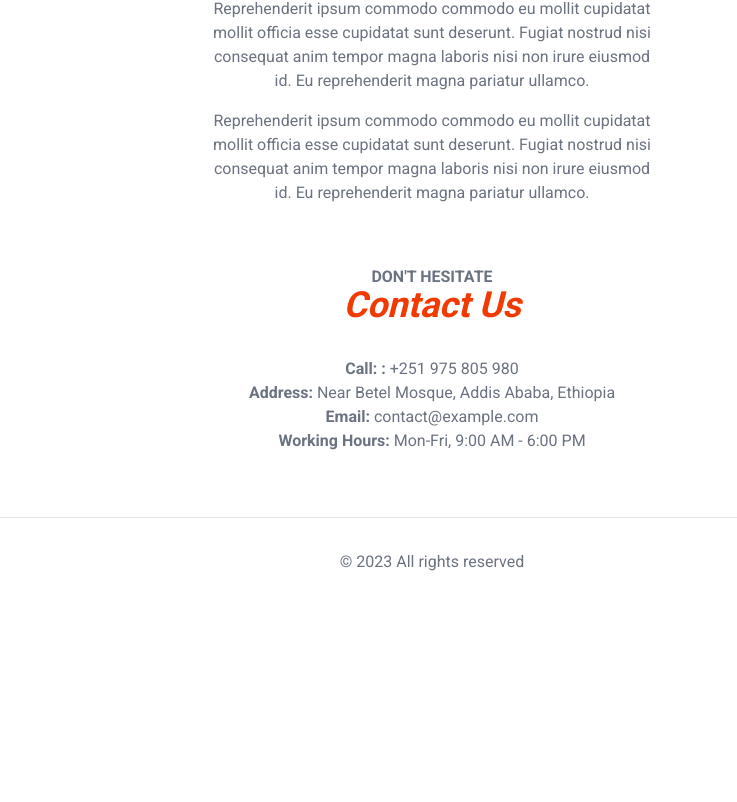
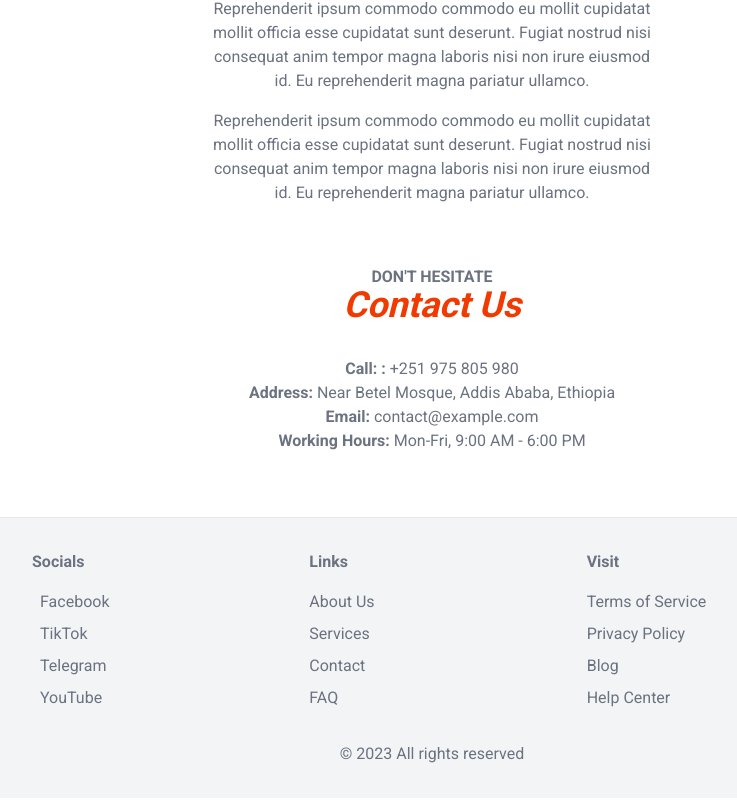
Before and after one commit to AbdelazizEbrahim/food-ordering-app, a Next.js app: page / in a window 1280 px wide. Shown: the part 589-1391 px from the top of the page, without its empty margins (208-945 px from the left). Before the commit the page ends 1211 px from the top, so only its background shows below. Built offline with nearby package versions, Linux system fonts and the light colour scheme; no server answers; the database is empty.

Commit message:
added some aos animation

```diff
--- a/package.json
+++ b/package.json
@@ -10,6 +10,9 @@
   },
   "dependencies": {
     "@auth/mongodb-adapter": "^3.4.2",
+    "@fortawesome/fontawesome-svg-core": "^6.6.0",
+    "@fortawesome/free-brands-svg-icons": "^6.6.0",
+    "@fortawesome/react-fontawesome": "^0.2.2",
     "aos": "^2.3.4",
     "bcrypt": "^5.1.1",
     "chapa": "^1.0.5",
--- a/src/app/api/upload/route.js
+++ /dev/null
@@ -1,63 +0,0 @@
-import { storage } from '@/libs/firebase';
-import { ref, uploadBytesResumable, getDownloadURL } from 'firebase/storage';
-import Busboy from 'busboy';
-
-// Disable body parsing to handle file uploads manually
-export const config = {
-  api: {
-    bodyParser: false,
-  },
-};
-
-// Upload image to Firebase storage and return the download URL
-const uploadFile = async (fileBuffer, filename) => {
-  const fileRef = ref(storage, `images/${filename}`);
-  const uploadTask = await uploadBytesResumable(fileRef, fileBuffer);
-  const downloadURL = await getDownloadURL(uploadTask.ref);
-  return downloadURL;
-};
-
-// Parse multipart form data using Busboy
-const parseForm = (req) => {
-  return new Promise((resolve, reject) => {
-    const busboy = new Busboy({ headers: req.headers });
-    const uploadedFiles = [];
-
-    busboy.on('file', (fieldname, file, filename) => {
-      const fileBuffers = [];
-      file.on('data', (data) => {
-        fileBuffers.push(data);
-      });
-      file.on('end', async () => {
-        const fileBuffer = Buffer.concat(fileBuffers);
-        try {
-          const downloadURL = await uploadFile(fileBuffer, filename);
-          uploadedFiles.push({
-            filename,
-            downloadURL,
-          });
-        } catch (error) {
-          reject(error);
-        }
-      });
-    });
-
-    busboy.on('finish', () => {
-      resolve(uploadedFiles);
-    });
-
-    req.pipe(busboy);
-  });
-};
-
-// Handle the POST request to upload the image
-export async function POST(req) {
-  try {
-    const uploadedFiles = await parseForm(req);
-    return new Response(JSON.stringify({ message: 'Files uploaded successfully', files: uploadedFiles }), {
-      status: 200,
-    });
-  } catch (error) {
-    return new Response(JSON.stringify({ error: 'Error uploading files' }), { status: 500 });
-  }
-}
--- a/src/app/layout.js
+++ b/src/app/layout.js
@@ -21,9 +21,83 @@ export default function RootLayout({ children }) {
             <Toaster />
             <Header className='mb-20 mr-5' />
             {children}
-            <footer className="border-t p-8 text-center text-gray-500 mt-16">
-              &copy; 2023 All rights reserved
-            </footer>
+            <footer className="border-t p-8 mt-16 bg-gray-100">
+  <div className="container mx-auto grid grid-cols-1 md:grid-cols-3 gap-8 text-gray-500">
+    {/* Socials Column */}
+    <div>
+      <h3 className="font-semibold mb-4">Socials</h3>
+      <ul className="space-y-2">
+        <li>
+          <a href="https://facebook.com" className="flex items-center">
+            <i className="fab fa-facebook mr-2"></i>
+            Facebook
+          </a>
+        </li>
+        <li>
+          <a href="https://tiktok.com" className="flex items-center">
+            <i className="fab fa-tiktok mr-2"></i>
+            TikTok
+          </a>
+        </li>
+        <li>
+          <a href="https://telegram.org" className="flex items-center">
+            <i className="fab fa-telegram mr-2"></i>
+            Telegram
+          </a>
+        </li>
+        <li>
+          <a href="https://youtube.com" className="flex items-center">
+            <i className="fab fa-youtube mr-2"></i>
+            YouTube
+          </a>
+        </li>
+      </ul>
+    </div>
+
+    {/* Links Column */}
+    <div>
+      <h3 className="font-semibold mb-4">Links</h3>
+      <ul className="space-y-2">
+        <li>
+          <a href="#about" className="hover:underline">About Us</a>
+        </li>
+        <li>
+          <a href="#services" className="hover:underline">Services</a>
+        </li>
+        <li>
+          <a href="#contact" className="hover:underline">Contact</a>
+        </li>
+        <li>
+          <a href="#faq" className="hover:underline">FAQ</a>
+        </li>
+      </ul>
+    </div>
+
+    {/* Visit Column */}
+    <div>
+      <h3 className="font-semibold mb-4">Visit</h3>
+      <ul className="space-y-2">
+        <li>
+          <a href="#terms" className="hover:underline">Terms of Service</a>
+        </li>
+        <li>
+          <a href="#privacy" className="hover:underline">Privacy Policy</a>
+        </li>
+        <li>
+          <a href="#blog" className="hover:underline">Blog</a>
+        </li>
+        <li>
+          <a href="#help" className="hover:underline">Help Center</a>
+        </li>
+      </ul>
+    </div>
+  </div>
+
+  <div className="text-center text-gray-500 mt-8">
+    &copy; 2023 All rights reserved
+  </div>
+</footer>
+
           </AppProvider>
         </main>
       </body>
```
Also changed, not shown: 1 other file (tests, documents, lock files or other folders).
